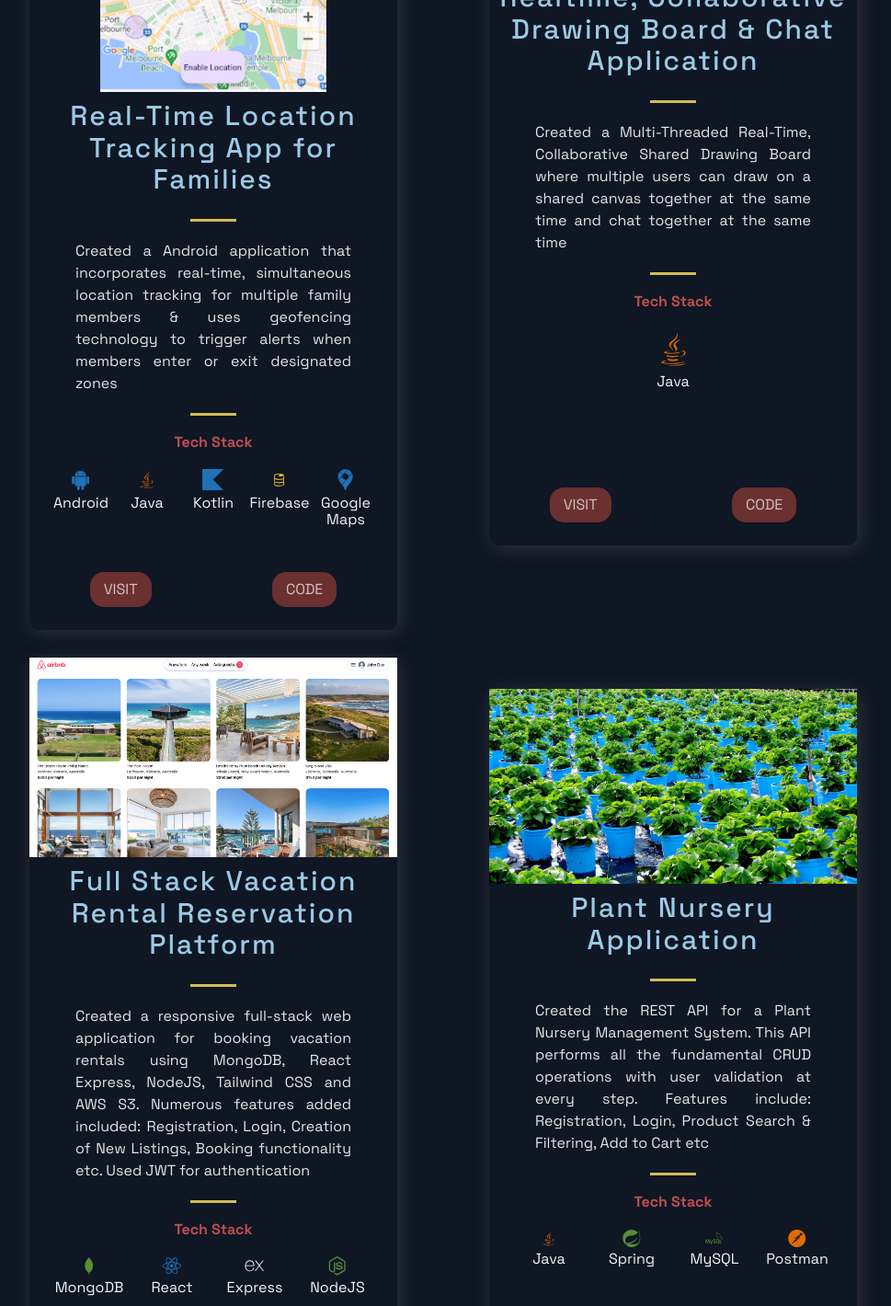
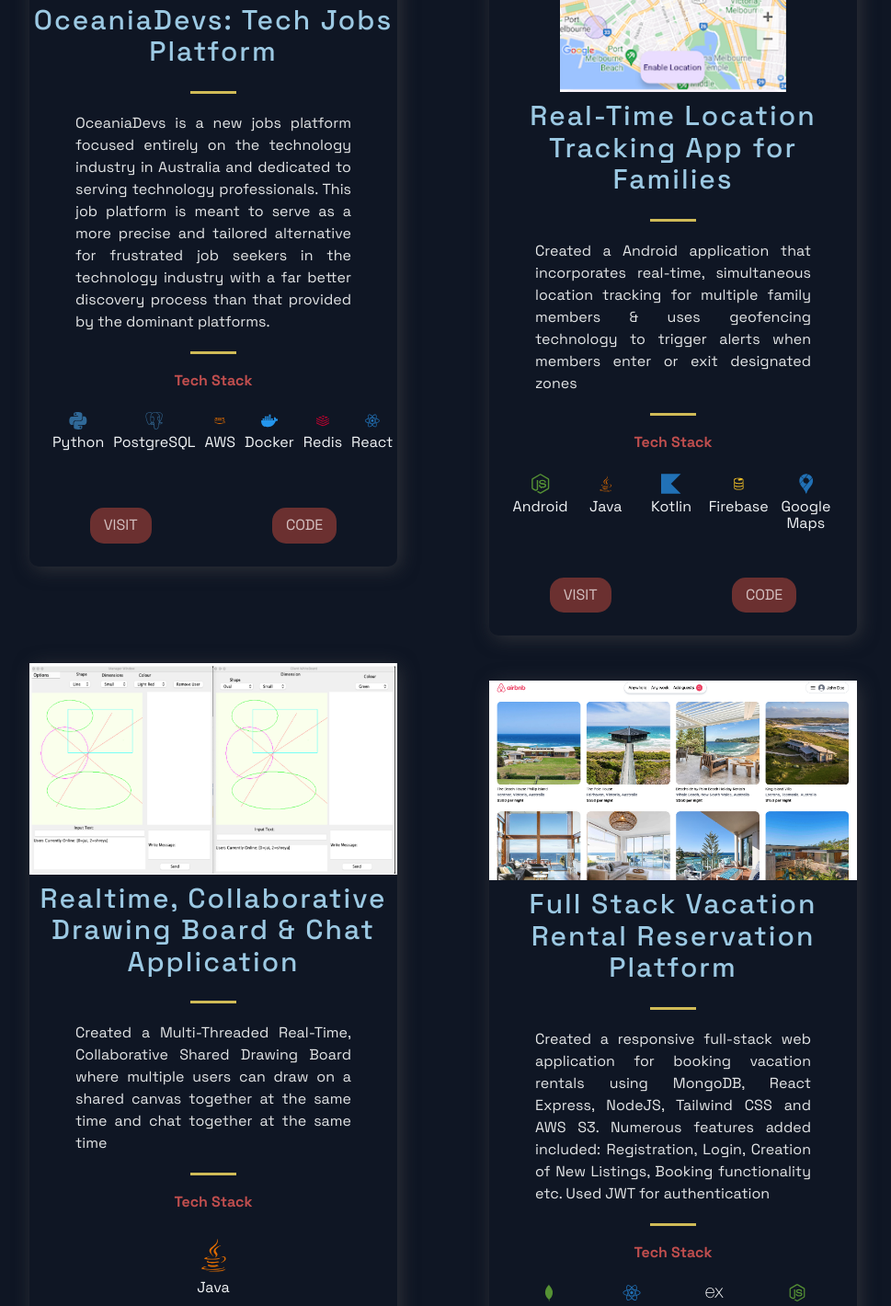
Before and after one commit to jaiphookan20/Jai-Portfolio, a Next.js app: page / in a window 1280 px wide. Shown: the part 1600-3020 px from the top of the page at 92% size, without its empty margins (158-1127 px from the left). Built offline with nearby package versions, Linux system fonts and the light colour scheme.

Commit message:
updated to include oceaniadevs project

```diff
--- a/src/components/Projects/Projects.js
+++ b/src/components/Projects/Projects.js
@@ -1,40 +1,39 @@
 import React from 'react';
-import { DiReact, DiFirebase,DiMongodb, DiNodejs, DiCss3, DiJavascript } from 'react-icons/di';
-import { BlogCard, CardInfo, ExternalLinks, GridContainer, HeaderThree, Hr, Tag, TagList, TitleContent, UtilityList, Img } from './ProjectsStyles';
+import { BlogCard, CardInfo, ExternalLinks, GridContainer, HeaderThree, Hr, TagList, TitleContent, UtilityList, Img } from './ProjectsStyles';
 import { Section, SectionDivider, SectionTitle } from '../../styles/GlobalComponents';
 import { projects } from '../../constants/constants';
-import TechIcons from './TechIcons'
+import TechIcons from './TechIcons';
+
 const Projects = () => (
-  <Section nopadding id = 'projects'>
+  <Section nopadding id='projects'>
     <SectionDivider />
     <br />
     <SectionTitle>Projects</SectionTitle>
 
     <GridContainer>
       {projects.map((project) => (
-        <BlogCard key = {project.id}>
-          <Img src = {project.image} />
+        <BlogCard key={project.id}>
+          <Img src={project.image} />
           <TitleContent>
             <HeaderThree title>{project.title}</HeaderThree>
             <Hr />
           </TitleContent>
           <CardInfo>{project.description}</CardInfo>
           <div>
-          <Hr />
+            <Hr />
             <TitleContent>Tech Stack</TitleContent>
             <TagList>
-              {project.tags.map((tag, i) => {
-                return <div style = {{textAlign:'center'}}>
-                  <TechIcons key = {i} tag = {tag} />
+              {project.tags.map((tag, i) => (
+                <div key={i} style={{ textAlign: 'center', margin: '5px' }}>
+                  <TechIcons tag={tag} />
                   <div>{tag}</div>
                 </div>
-
-              })}
+              ))}
             </TagList>
           </div>
           <UtilityList>
-            <ExternalLinks href = {project.visit} target = '_blank'>VISIT</ExternalLinks>
-            <ExternalLinks href = {project.source} target = '_blank'>CODE</ExternalLinks>
+            <ExternalLinks href={project.visit} target='_blank'>VISIT</ExternalLinks>
+            <ExternalLinks href={project.source} target='_blank'>CODE</ExternalLinks>
           </UtilityList>
         </BlogCard>
       ))}
--- a/src/components/Projects/TechIcons.js
+++ b/src/components/Projects/TechIcons.js
@@ -8,6 +8,7 @@ import {
   DiWindows,
   DiJava,
   DiAndroid,
+  DiNginx
 } from "react-icons/di";
 import { FaNode, FaNodeJs, FaReact } from "react-icons/fa";
 import { FcLinux } from "react-icons/fc";
@@ -26,6 +27,11 @@ import {
   SiExpress,
   SiKotlin,
   SiGooglemaps,
+  SiPostgresql,
+  SiRedis,
+  SiPython,
+  SiDocker,
+  SiGithubactions
 } from "react-icons/si";
 
 const TechIcons = ({ tag }) => {
@@ -50,7 +56,12 @@ const TechIcons = ({ tag }) => {
   else if (tag === "Express") return <SiExpress size="35%" color="#FFF" />;
   else if (tag === "React") return <FaReact size="35%" color="#2171B6" />;
   else if (tag === "Kotlin") return <SiKotlin size="35%" color="#2171B6" />;
-  else if (tag === "Android") return <DiAndroid size="35%" color="#2171B6" />;
+  else if (tag === "PostgreSQL") return <SiPostgresql size="35%" color="#336791" />;
+  else if (tag === "Docker") return <SiDocker size="35%" color="#2496ED" />;
+  else if (tag === "NGINX") return <DiNginx size="35%" color="#009639" />;
+  else if (tag === "Redis") return <SiRedis size="35%" color="#D50032" />;
+  else if (tag === "Python") return <SiPython size="35%" color="#306998" />;
+
   else if (tag === "Google Maps")
     return <SiGooglemaps size="35%" color="#2171B6" />;
   else {
--- a/src/constants/constants.js
+++ b/src/constants/constants.js
@@ -1,4 +1,16 @@
 export const projects = [
+  {
+    title: "OceaniaDevs: Tech Jobs Platform",
+    description:
+      "OceaniaDevs is a new jobs platform focused entirely on the technology industry in Australia and dedicated to serving technology professionals. This job platform is meant to serve as a more precise and tailored alternative for frustrated job seekers in the technology industry with a far better discovery process than that provided by the dominant platforms.",
+    image: "/images/oceaniadevs-home.png",
+    tags: ["Python", "PostgreSQL", "AWS", "Docker", "Redis", "React"],
+    source:
+      "https://github.com/jaiphookan20/OceaniaDevs",
+    visit:
+      "http://54.79.190.69/",
+    id: 0,
+  },
   {
     title: "Real-Time Location Tracking App for Families",
     description:
@@ -9,7 +21,7 @@ export const projects = [
       "https://github.com/jaiphookan20/Android-Real-Time-Location-Tracking-App-for-Families/tree/main",
     visit:
       "https://github.com/jaiphookan20/Android-Real-Time-Location-Tracking-App-for-Families/tree/main",
-    id: 0,
+    id: 1,
   },
   {
     title: "Realtime, Collaborative Drawing Board & Chat Application",
@@ -21,7 +33,7 @@ export const projects = [
       "https://github.com/jaiphookan20/RealTime-Collaborative-DrawingBoard",
     visit:
       "https://github.com/jaiphookan20/RealTime-Collaborative-DrawingBoard",
-    id: 1,
+    id: 2,
   },
   {
     title: "Full Stack Vacation Rental Reservation Platform",
@@ -32,17 +44,6 @@ export const projects = [
     source:
       "https://github.com/jaiphookan20/Full-Stack-Vacation-Rental-Platform",
     visit: "https://full-stack-vacation-rental-platform-jai.vercel.app/",
-    id: 2,
-  },
-  {
-    title: "Plant Nursery Application",
-    description:
-      "Created the REST API for a Plant Nursery Management System. This API performs all the fundamental CRUD operations with user validation at every step. Features include: Registration, Login, Product Search & Filtering, Add to Cart etc ",
-    image: "/images/plantnursery.jpeg",
-    tags: ["Java", "Spring", "MySQL", "Postman"],
-    source:
-      "https://github.com/jaiphookan20/Online-Plant-Nursery-Management-System",
-    visit: "https://jaiphookan20.github.io/Swagger-API-for-Plant-Nursery-API/",
     id: 3,
   },
 ];
```
Also changed, not shown: src/components/Projects/ProjectsStyles.js (+7 -0 lines), public/images/oceaniadevs-home.png (added), 1 other file (tests, documents, lock files or other folders).
